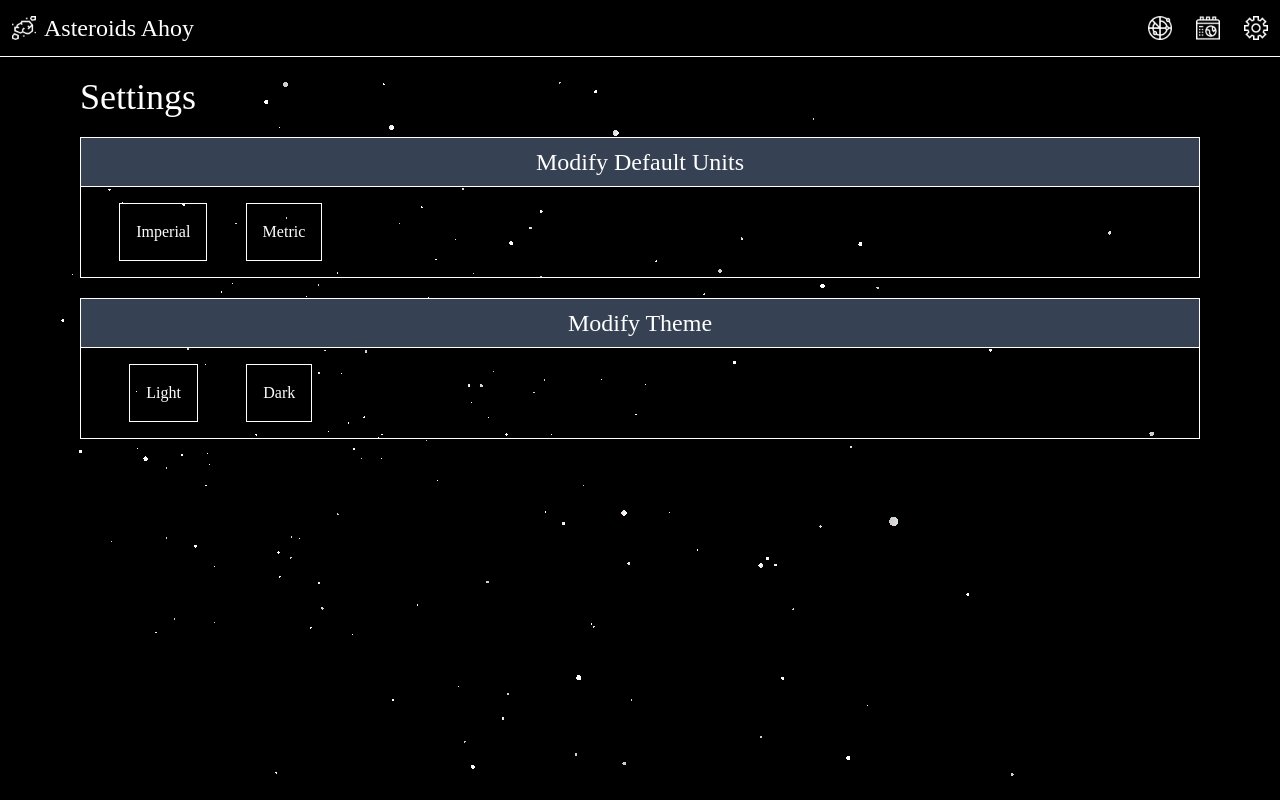
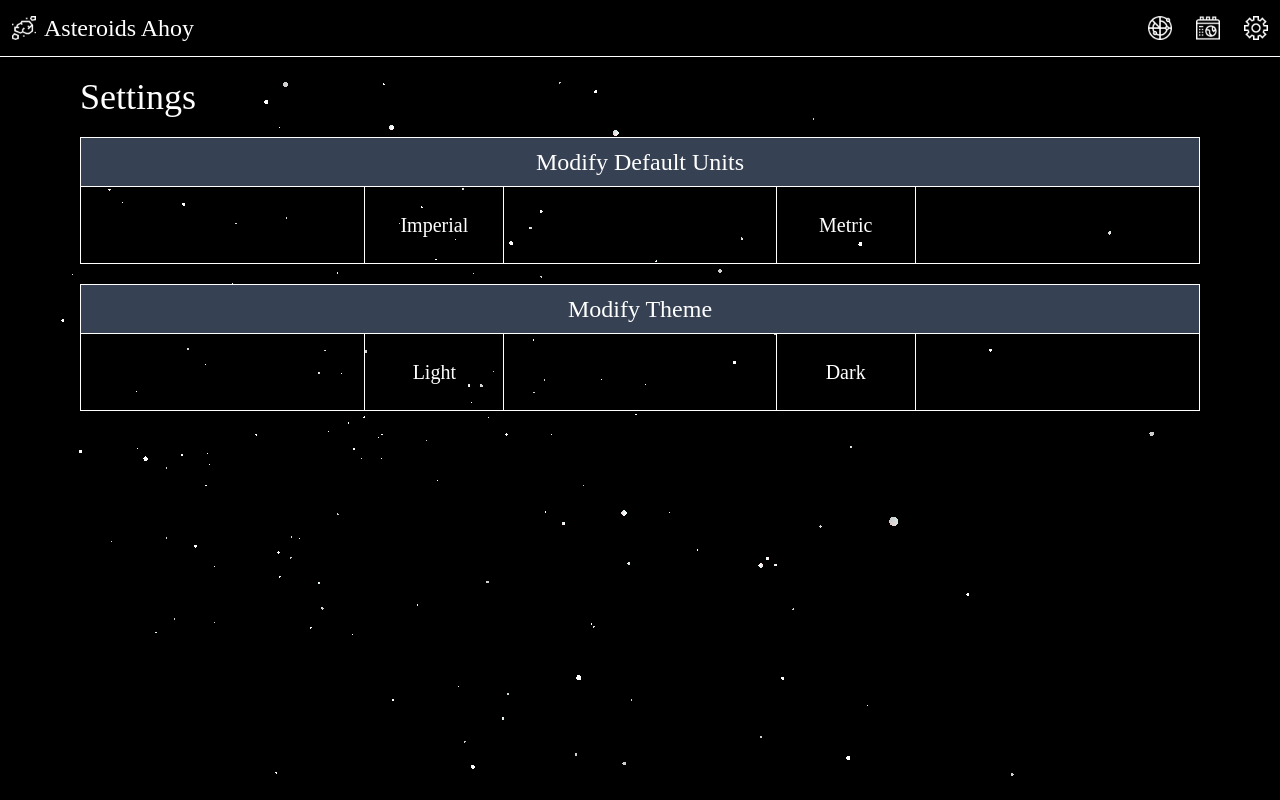
Before and after one commit to jibawee/final-project-cs494-g21-tio-in-space, a React (Vite) app: page /settings in a window 1280 px wide. Built offline with nearby package versions, Linux system fonts and the light colour scheme; a web font is replaced by a local one.

Commit message:
smart settings css change once again

```diff
--- a/src/index.css
+++ b/src/index.css
@@ -10,7 +10,17 @@
 
 .settings-btn {
     @apply
-    border-white border-1
-    p-4 my-4
+    border-white
+    border-l-1 border-r-1
+    px-4 py-6
+    min-w-35
+    text-xl
     hover:bg-gray-800 hover:cursor-pointer
 }
+
+.settings-label {
+    @apply
+    text-center text-2xl bg-gray-700
+    py-2
+    border-b-1 border-white
+}
--- a/src/routes/Settings.jsx
+++ b/src/routes/Settings.jsx
@@ -8,13 +8,10 @@ export default function Settings() {
             <div className="
                 border-1 border-white
             ">
-                <h1 className="
-                    text-center text-2xl bg-gray-700
-                    py-2
-                    border-b-1 border-white
-                ">Modify Default Units</h1>
+                <h1 className="settings-label">Modify Default Units</h1>
 
-                <div className="flex justify-evenly max-w-1/4">
+                <div className="flex gap-x-5 justify-evenly
+                mx-8">
                     <button
                         className="settings-btn"
                         onClick={() => {
@@ -32,14 +29,13 @@ export default function Settings() {
                 </div>
             </div>
 
-            <div className="border-1 border-white">
-                <h1 className="
-                    text-center text-2xl bg-gray-700
-                    py-2
-                    border-b-1 border-white"
+            <div className="border-1 border-white
+            ">
+                <h1 className="settings-label"
                 >Modify Theme</h1>
 
-                <div className="flex justify-evenly max-w-1/4">
+                <div className="flex gap-x-5 justify-evenly
+                    mx-8">
                     <button
                         className="settings-btn"
                         onClick={() => {
```
